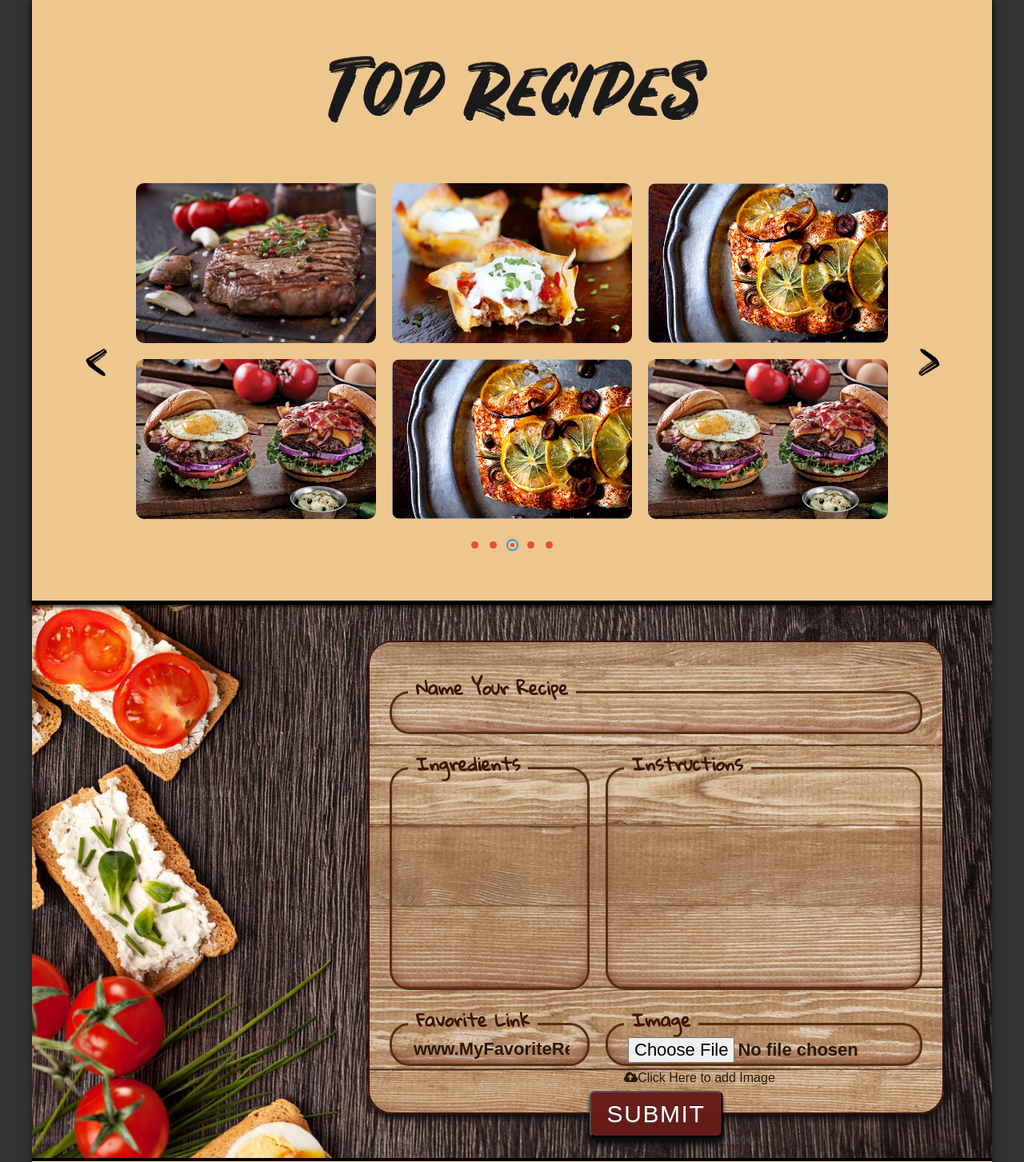
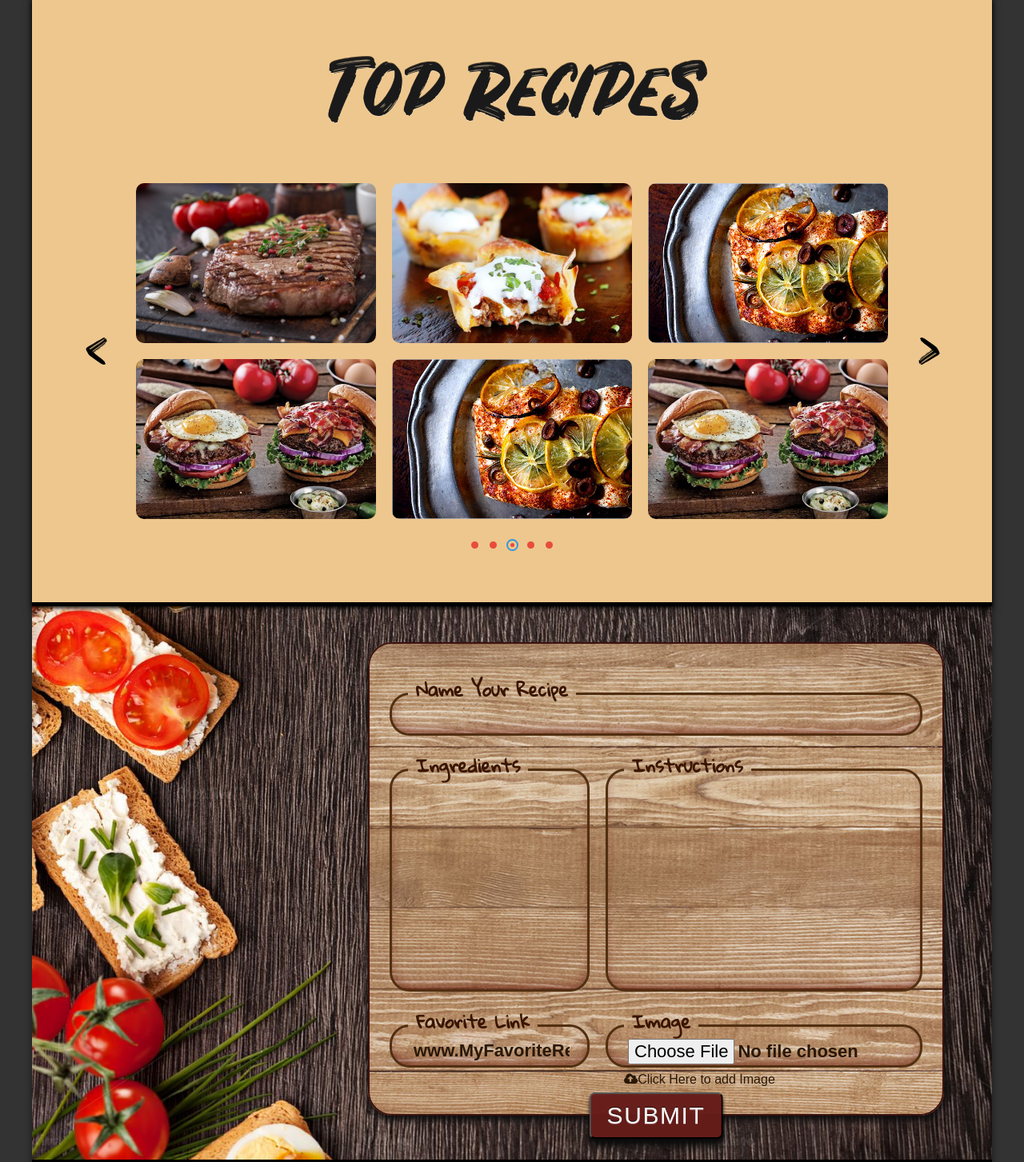
Before and after one commit to NathanielDaniels/cookbook-project, a PHP site: page / in a window 1280 px wide. Shown: the part 1214-2667 px from the top of the page at 80% size. Run offline with PHP 8.4, Linux system fonts and the light colour scheme; some libraries are stand-ins or nearby versions; some web fonts are replaced.

Commit message:
cleaning up commented code

```diff
--- a/CSS/styles.css
+++ b/CSS/styles.css
@@ -198,7 +198,7 @@ body {
   -webkit-box-shadow: 0px 2px 5px #010101;
           box-shadow: 0px 2px 5px #010101;
   height: auto;
-  padding: 40px 0 40px;
+  padding: 40px 0 60px;
   width: 100%;
   overflow: hidden;
 }
@@ -220,7 +220,7 @@ body {
 .main-container .recipes-container .recipe-arrows {
   position: absolute;
   width: 100%;
-  top: 57%;
+  top: 55%;
 }
 
 .main-container .recipes-container .recipe-arrows .prev,
--- a/CSS/styles.scss
+++ b/CSS/styles.scss
@@ -236,7 +236,7 @@ body {
     border-bottom: 5px solid hsl(0, 0, 0.5);
     box-shadow: 0px 2px 5px hsl(0, 0, 0.5);
     height: auto;
-    padding: 40px 0 40px;
+    padding: 40px 0 60px;
     width: 100%;
     overflow: hidden;
     .recipes-title {
@@ -254,10 +254,8 @@ body {
     }
     .recipe-arrows {
       position: absolute;
-      // width: 1200px;
       width: 100%;
-      // top: 28.5rem;
-      top: 57%;
+      top: 55%;
       .prev,
       .next {
         font-family: Rustico;
--- a/index.html
+++ b/index.html
@@ -152,7 +152,7 @@
             <span></span>
           </div>
         </div>
-      </br>
+      <!-- </br> -->
         <!-- The dots/circles -->
         <!-- <div style="text-align:center">
           <span class="dot" onclick="currentSlide(1)"></span>
```
Also changed, not shown: 1 other file.
